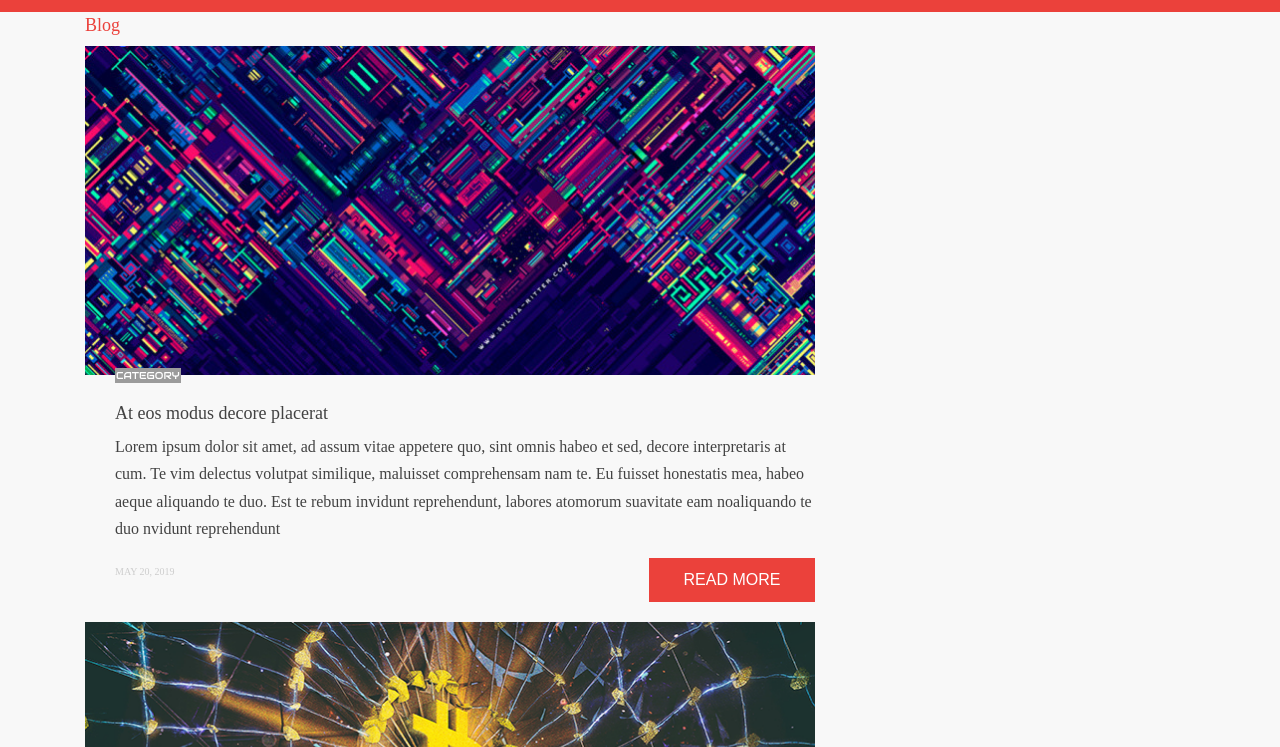
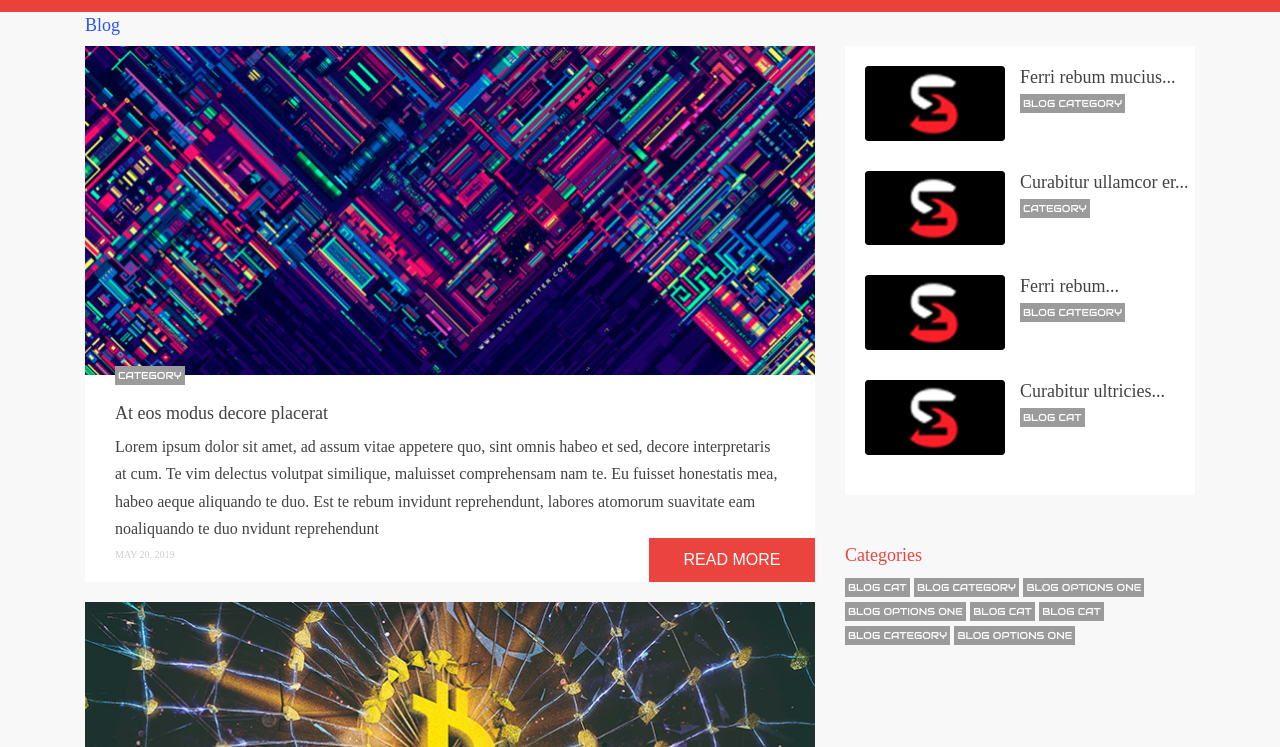
Before and after one commit to rudmm/airdrop, a plain HTML site: page MAS_Red/index.html in a window 1280 px wide. Shown: the part 53-800 px from the top of the page. Drawn offline with nearby package versions, Linux system fonts and the light colour scheme; a web font is replaced by a local one.

Commit message:
right block plus red

```diff
--- a/MAS_Blue/css/main.css
+++ b/MAS_Blue/css/main.css
@@ -23,7 +23,7 @@ main  .categories{
   background: #9b9b9b;
   text-transform: uppercase;
   text-align: right;
-  padding: 1px;
+  padding: 3px;
 }
 main .block p.list{
     margin-top: -15px;
@@ -84,6 +84,18 @@ main .place p {
 }
 main .place .row{
     margin-bottom: 30px;
+}
+main .cat h3{
+  font-size: 18px;
+  font-family: "Montserrat";
+  color: rgb( 41, 82, 255 );
+  margin-top: 50px;
+}
+main .cat .cat-list span{
+    white-space: nowrap;
+
+}
+
 }
 
 
--- a/MAS_Red/css/main.css
+++ b/MAS_Red/css/main.css
@@ -7,21 +7,23 @@ body{
 main .blog{
   font-size: 18px;
   font-family: "Montserrat";
-  color: rgb( 235, 65, 59 );
+  color: rgb( 41, 82, 255 );
   width: 39px;
   height: 18px;
   z-index: 357;
 }
-
-
-main .block span.categories{
+main .block{
+    background: #fff;
+    margin-bottom: 20px;
+}
+main  .categories{
   font-size: 10px;
   font-family: "Audiowide";
   color: #fff;
   background: #9b9b9b;
   text-transform: uppercase;
   text-align: right;
-  padding: 1px;
+  padding: 3px;
 }
 main .block p.list{
     margin-top: -15px;
@@ -34,13 +36,14 @@ main .block p, main .block h1{
    margin-left: 30px;
   font-family: "Montserrat";
   color: rgb( 66, 66, 66 );
+  padding-right: 30px;
 
 }
 main .block p{
     line-height: 1.714;
 }
 main .block .button{
-  background-color: rgb( 235, 65, 59 );
+  background-color:rgb(235,68,62);
   color: #fff;
   width: 166px;
   height: 44px;
@@ -49,7 +52,8 @@ main .block .button{
   justify-content: center;
   align-items: center;
   text-transform: uppercase;
-  margin-bottom: 20px;
+  position: relative;
+  bottom: 20px;
 }
 main .block span.dates{
   font-size: 10px;
@@ -59,6 +63,37 @@ main .block span.dates{
   width: 65px;
   height: 10px;
   margin-left: 30px;
+  position: relative;
+  bottom: 17px;
+}
+main .place{
+    background: #fff;
+    padding: 20px;
+    padding-bottom: 10px;
+}
+main .place img{
+    border-radius: 3px;
+}
+main .place p {
+  font-size: 18px;
+  font-family: "Montserrat";
+  color: rgb( 66, 66, 66 );
+  line-height: 1.333;
+  margin: 0;
+
+}
+main .place .row{
+    margin-bottom: 30px;
+}
+main .cat h3{
+  font-size: 18px;
+  font-family: "Montserrat";
+  color: rgb(235,68,62);
+  margin-top: 50px;
+}
+main .cat .cat-list span{
+    white-space: nowrap;
+
 }
 
 main .first-section-wrapper{
--- a/MAS_Red/index.html
+++ b/MAS_Red/index.html
@@ -194,7 +194,47 @@
                          </div>
 
                     </div>
-                    <div class="col-md-4"></div>
+                    <div class="col-md-4">
+                      <div class="place">
+                        <div class="row">
+                        <div class="col-md-6"><img src="images/s.png" class="img-fluid"></div>
+                        <div class="col-md-6 p-0">
+                        <p>Ferri rebum mucius...</p>
+                        <span class="categories">blog category</span></div>
+                        </div>
+                        <div class="row">
+                        <div class="col-md-6"><img src="images/s.png" class="img-fluid"></div>
+                        <div class="col-md-6 p-0">
+                        <p>Curabitur ullamcor er...</p>
+                        <span class="categories">category</span></div>
+                        </div>
+                        <div class="row">
+                        <div class="col-md-6"><img src="images/s.png" class="img-fluid"></div>
+                        <div class="col-md-6 p-0">
+                        <p>Ferri rebum...</p>
+                        <span class="categories">blog category</span></div>
+                        </div>
+                        <div class="row">
+                        <div class="col-md-6"><img src="images/s.png" class="img-fluid"></div>
+                        <div class="col-md-6 p-0">
+                        <p>Curabitur ultricies...</p>
+                        <span class="categories">blog cat</span></div>
+                        </div>
+                      </div>
+                      <div class="cat">
+                        <h3>Categories</h3>
+                        <div class="cat-list">
+                          <span class="categories">blog cat</span>
+                          <span class="categories">blog category</span>
+                          <span class="categories">blog options one</span>
+                          <span class="categories">blog options one</span>
+                          <span class="categories">blog cat</span>
+                          <span class="categories">blog cat</span>
+                          <span class="categories">blog category</span>
+                          <span class="categories">blog options one</span>
+                        </div>
+                      </div>
+                    </div>
                 </div>
             </div>
             <div class="container">
```
Also changed, not shown: MAS_Blue/index.html (+13 -0 lines), MAS_Red/images/s.png (added).
